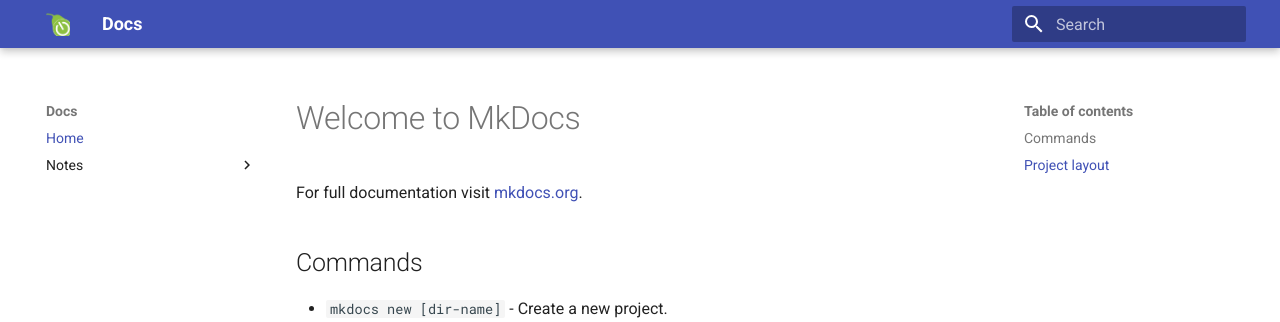
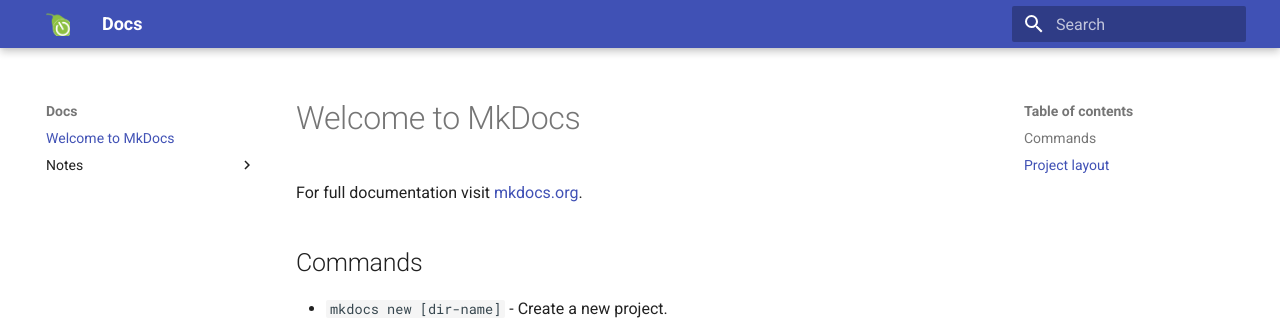
Before and after one commit to paretech/docs, an MkDocs documentation site: the page built from docs/index.md, in a window 1280 px wide. Shown: the top 322 px of the page. Built offline with MkDocs 1.6.1 and Material for MkDocs 9.7.7, drawn with Linux system fonts in a browser that asks for light colours; some of the changed lines change nothing that is shown.

Commit message:
Modify nav bar to populate automatically

```diff
--- a/mkdocs.yml
+++ b/mkdocs.yml
@@ -3,12 +3,6 @@
 theme:
   name: material
   logo: assets/paretech_logo.png
-nav:
-  - Home: index.md
-  - Notes:
-      - Documenting Your Impact: notes/documenting-impact.md
-      - Site Setup and Deployment: notes/site-setup.md
-
 markdown_extensions:
   - pymdownx.saneheaders
   - mdx_truly_sane_lists:
```
